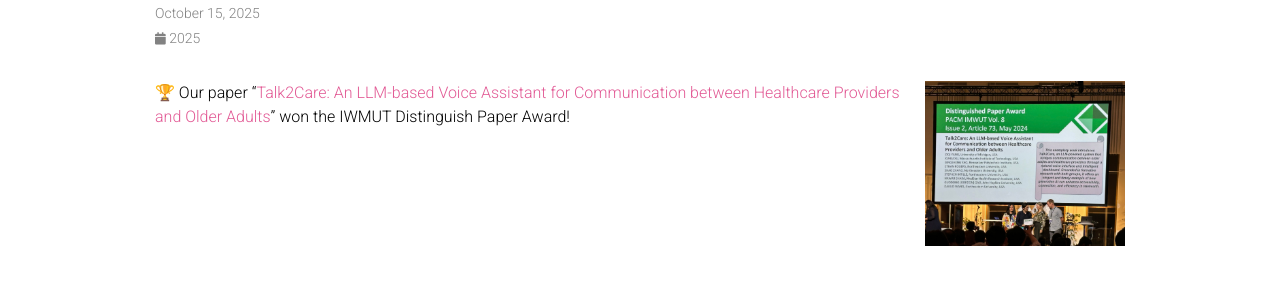
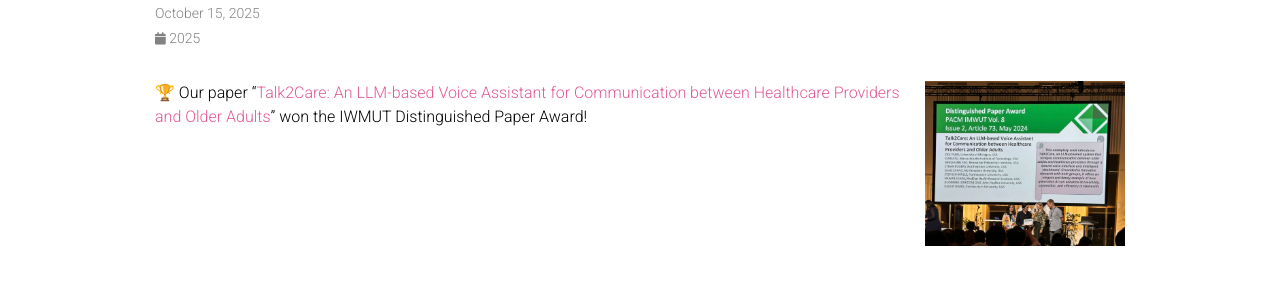
Before and after one commit to ShaoZhang0115/shaozhang_home_page, a Jekyll site: the page built from _news/announcement14.md, in a window 1280 px wide. Shown: the part 158-458 px from the top of the page. Built offline with Jekyll 4.4.1, drawn with Linux system fonts in a browser that asks for light colours; comment, search, counter and statistics services are not loaded; a style sheet for code colours, icons or effects is not loaded.

Commit message:
Update announcement14.md

```diff
--- a/_news/announcement14.md
+++ b/_news/announcement14.md
@@ -9,5 +9,5 @@ show: true
 
 <img src="/assets/img/ubicomp.jpg" width="200"
      style="float:right; margin:0 0 1rem 1rem;" alt="">
-<p>🏆 Our paper “<a href="https://dl.acm.org/doi/abs/10.1145/3659625">Talk2Care: An LLM-based Voice Assistant for Communication between Healthcare Providers and Older Adults</a>” won the IWMUT Distinguish Paper Award!</p>
+<p>🏆 Our paper “<a href="https://dl.acm.org/doi/abs/10.1145/3659625">Talk2Care: An LLM-based Voice Assistant for Communication between Healthcare Providers and Older Adults</a>” won the IWMUT Distinguished Paper Award!</p>
 <div style="clear:both;"></div>
```
